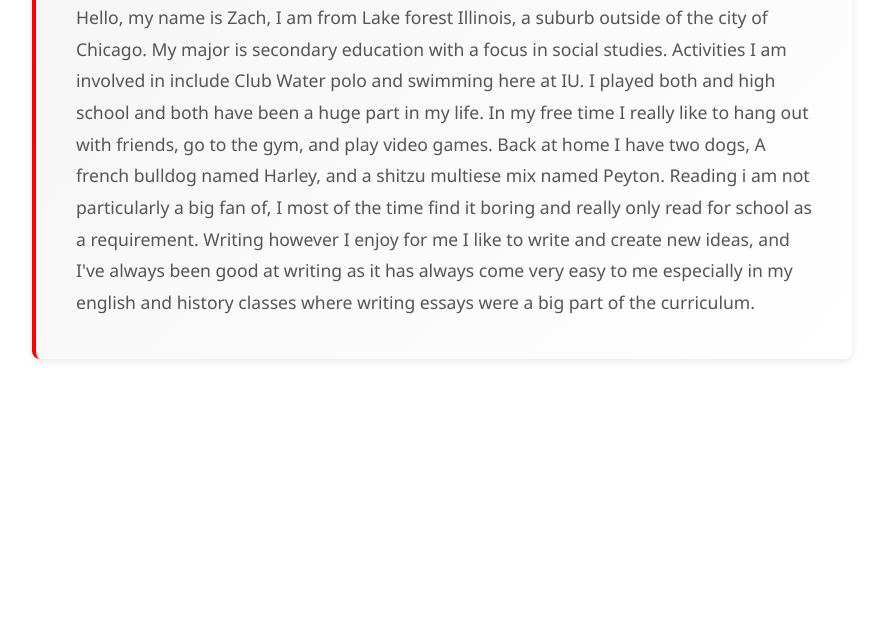
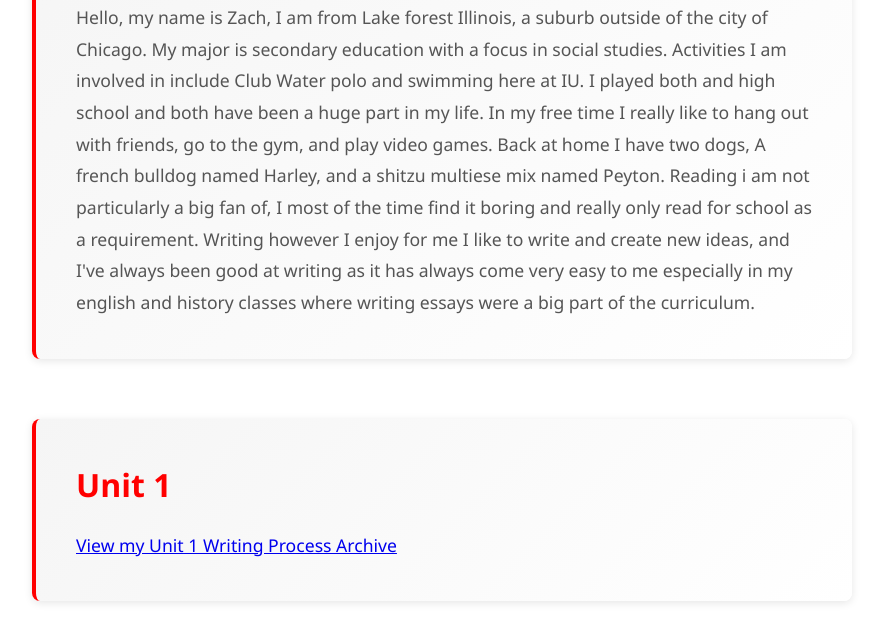
Before and after one commit to zchermak/zacharychermak, a plain HTML site: page index.html in a window 1280 px wide. Shown: the part 286-927 px from the top of the page, without its empty margins (198-1075 px from the left). Before the commit the page ends 800 px from the top, so only its background shows below. Drawn offline with Linux system fonts and the light colour scheme.

Commit message:
Add bio section with link to Unit 1 archive
Added a new bio section with a link to Unit 1 Writing Process Archive.

```diff
--- a/index.html
+++ b/index.html
@@ -61,6 +61,15 @@
                 Hello, my name is Zach, I am from Lake forest Illinois, a suburb outside of the city of Chicago. My major is secondary education with a focus in social studies. Activities I am involved in include Club Water polo and swimming here at IU. I played both and high school and both have been a huge part in my life. In my free time I really like to hang out with friends, go to the gym, and play video games. Back at home I have two dogs, A french bulldog named Harley, and a shitzu multiese mix named Peyton. Reading i am not particularly a big fan of, I most of the time find it boring and really only read for school as a requirement. Writing however I enjoy for me I like to write and create new ideas, and I've always been good at writing as it has always come very easy to me especially in my english and history classes where writing essays were a big part of the curriculum.
             </p>
         </section>
+          <section class="bio-section">
+            <h2>Unit 1</h2>
+
+            <p>
+                <a href="unit-1.html">
+                    View my Unit 1 Writing Process Archive
+                </a>
+            </p>
+        </section>
     </main>
 </body>
 </html>
```
